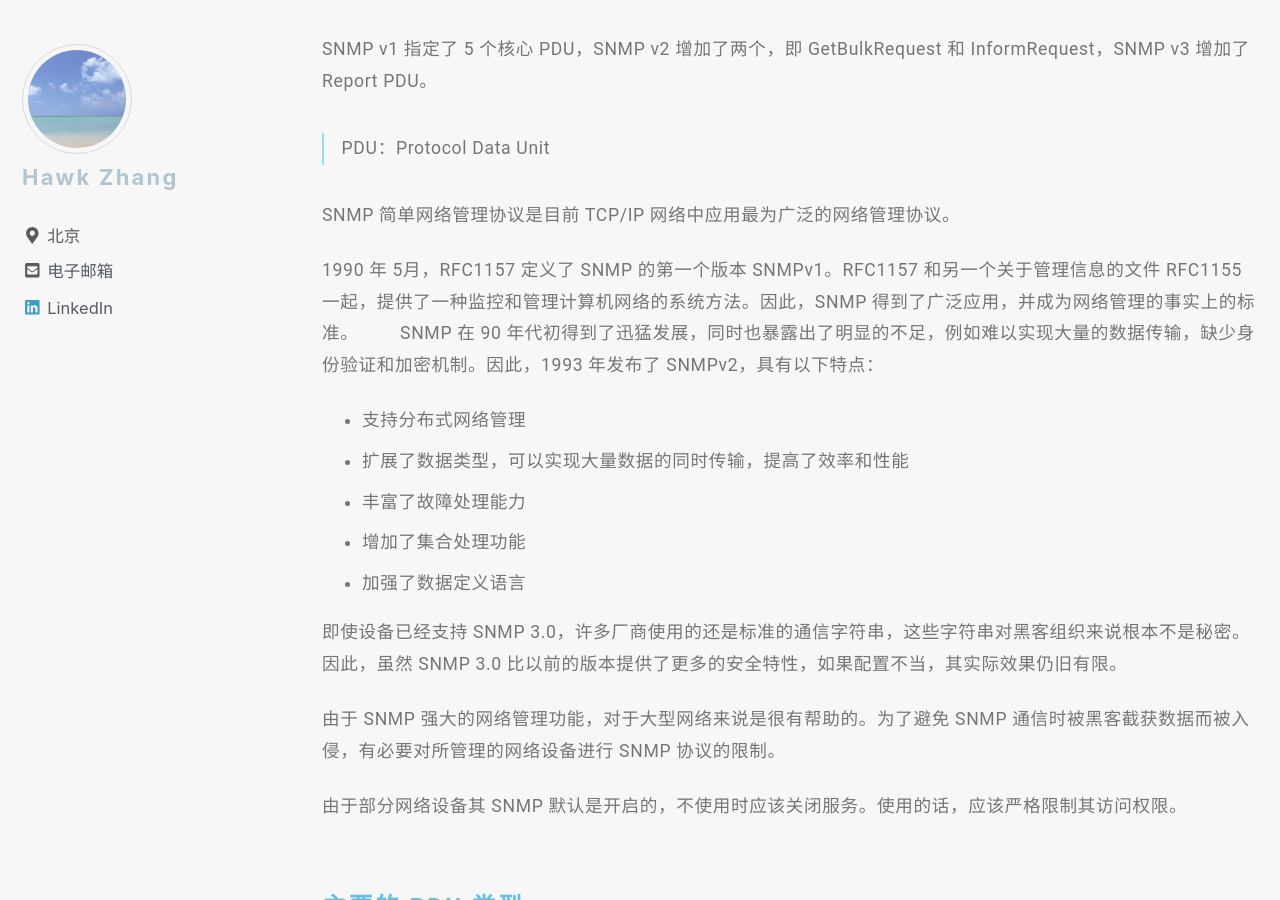
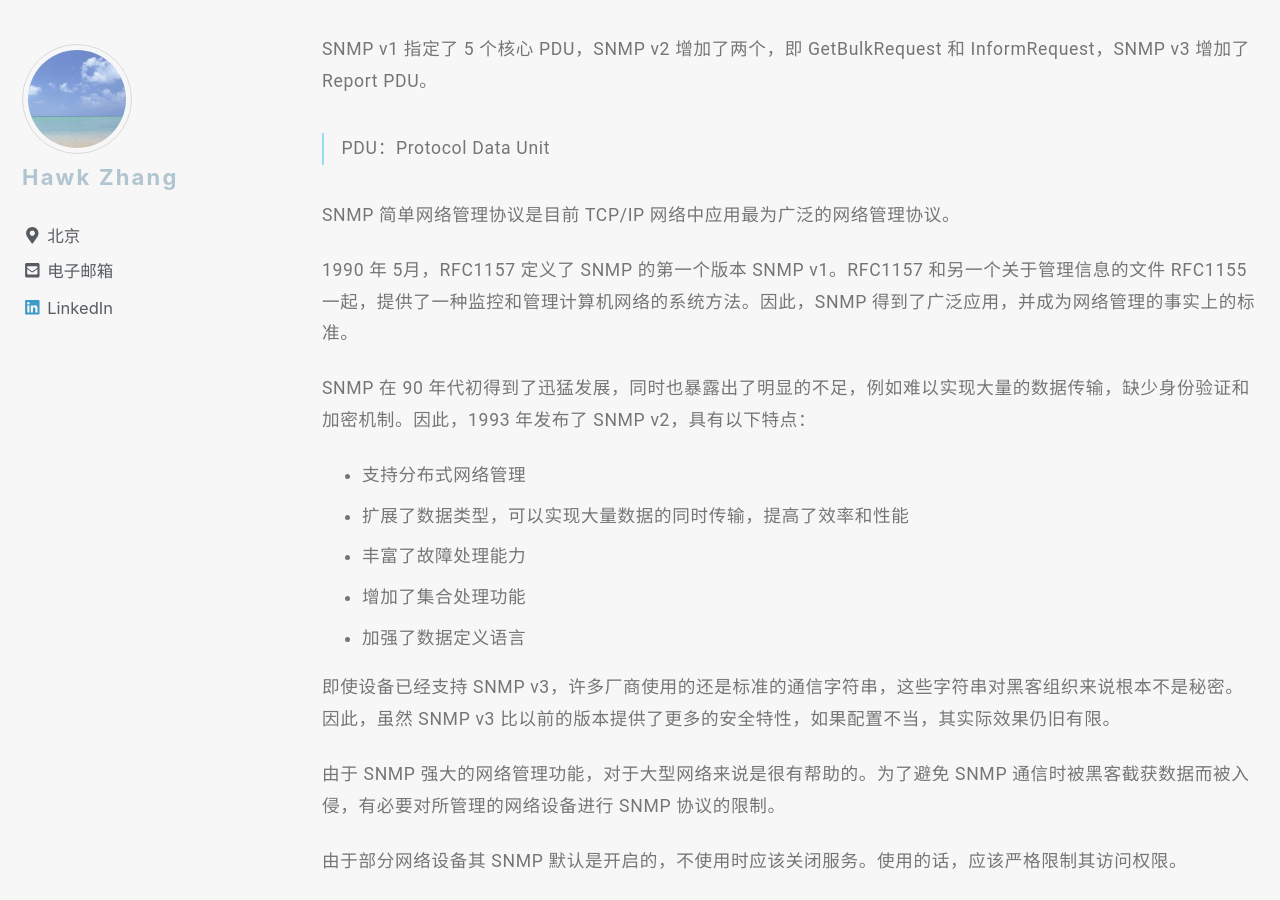
Before and after one commit to narru888/linotes_note, a Jekyll site: the page built from _posts/monitor/zabbix/2018-01-02-monitor.snmp.md, in a window 1280 px wide and 900 px high, scrolled down 3021 px. Built offline with Jekyll 4.4.1, drawn with Linux system fonts in a browser that asks for light colours; nearby versions of some CDN libraries; a script that is not in the unit is left out.

Commit message:
update on 2018-10-20 18:10:01 CST

```diff
--- a/_posts/monitor/zabbix/2018-01-02-monitor.snmp.md
+++ b/_posts/monitor/zabbix/2018-01-02-monitor.snmp.md
@@ -96,8 +96,9 @@ SNMP v1 指定了 5 个核心 PDU，SNMP v2 增加了两个，即 GetBulkRequest
 
 SNMP 简单网络管理协议是目前 TCP/IP 网络中应用最为广泛的网络管理协议。
 
-1990 年 5月，RFC1157 定义了 SNMP 的第一个版本 SNMPv1。RFC1157 和另一个关于管理信息的文件 RFC1155 一起，提供了一种监控和管理计算机网络的系统方法。因此，SNMP 得到了广泛应用，并成为网络管理的事实上的标准。
-　　SNMP 在 90 年代初得到了迅猛发展，同时也暴露出了明显的不足，例如难以实现大量的数据传输，缺少身份验证和加密机制。因此，1993 年发布了 SNMPv2，具有以下特点：
+1990 年 5月，RFC1157 定义了 SNMP 的第一个版本 SNMP v1。RFC1157 和另一个关于管理信息的文件 RFC1155 一起，提供了一种监控和管理计算机网络的系统方法。因此，SNMP 得到了广泛应用，并成为网络管理的事实上的标准。
+
+SNMP 在 90 年代初得到了迅猛发展，同时也暴露出了明显的不足，例如难以实现大量的数据传输，缺少身份验证和加密机制。因此，1993 年发布了 SNMP v2，具有以下特点：
 
 * 支持分布式网络管理
 * 扩展了数据类型，可以实现大量数据的同时传输，提高了效率和性能
@@ -105,7 +106,7 @@ SNMP 简单网络管理协议是目前 TCP/IP 网络中应用最为广泛的网
 * 增加了集合处理功能
 * 加强了数据定义语言
 
-即使设备已经支持 SNMP 3.0，许多厂商使用的还是标准的通信字符串，这些字符串对黑客组织来说根本不是秘密。因此，虽然 SNMP 3.0 比以前的版本提供了更多的安全特性，如果配置不当，其实际效果仍旧有限。
+即使设备已经支持 SNMP v3，许多厂商使用的还是标准的通信字符串，这些字符串对黑客组织来说根本不是秘密。因此，虽然 SNMP v3 比以前的版本提供了更多的安全特性，如果配置不当，其实际效果仍旧有限。
 
 由于 SNMP 强大的网络管理功能，对于大型网络来说是很有帮助的。为了避免 SNMP 通信时被黑客截获数据而被入侵，有必要对所管理的网络设备进行 SNMP 协议的限制。
 
```
